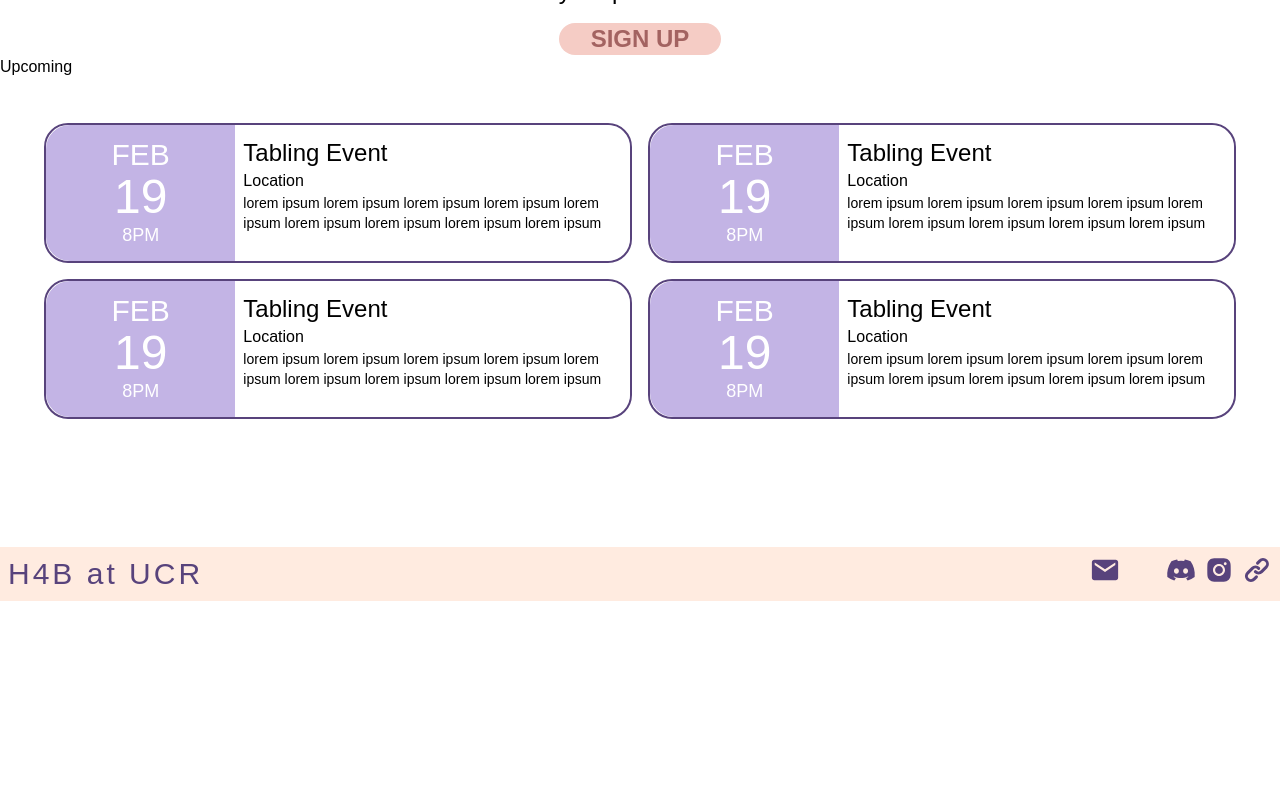
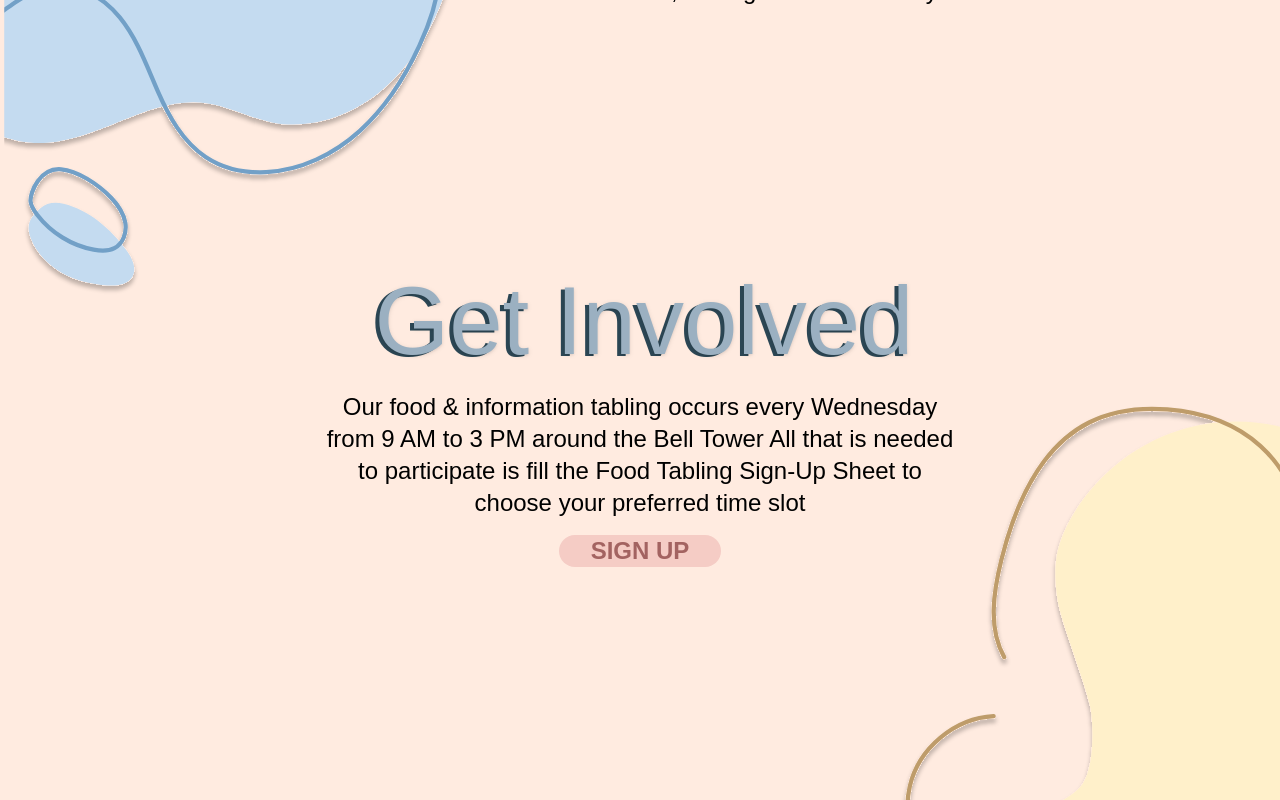
Before and after one commit to acm-ucr/h4b-website, a Next.js app: page / in a window 1280 px wide. Shown: the part 560-1360 px from the top of the page. Before the commit the page ends 1161 px from the top, so only its background shows below. Built offline with nearby package versions, Linux system fonts and the light colour scheme; some icons are missing; a web font is replaced by a local one.

Commit message:
blobs + cleanup

```diff
--- a/src/app/about/page.js
+++ b/src/app/about/page.js
@@ -1,5 +1,9 @@
 const Page = () => {
-  return <>About</>;
+  return (
+    <div className="bg-biscuits-pink bg-blobs1 md:bg-cover bg-contain bg-repeat-y">
+      About
+    </div>
+  );
 };
 
 export default Page;
--- a/src/app/board/page.js
+++ b/src/app/board/page.js
@@ -1,5 +1,9 @@
 const Page = () => {
-  return <div>Board</div>;
+  return (
+    <div className="flex flex-col bg-biscuits-green-100 bg-blobs1 md:bg-cover bg-contain bg-repeat-y">
+      Board
+    </div>
+  );
 };
 
 export default Page;
--- a/src/app/involve/page.js
+++ b/src/app/involve/page.js
@@ -4,7 +4,7 @@ import AdditionalInfo from "@/components/involvement/AdditionalInfo";
 
 const Page = () => {
   return (
-    <div>
+    <div className="flex flex-col bg-biscuits-peach bg-blobs1 md:bg-cover bg-contain bg-repeat-y">
       <Tabling />
       <FAQs />
       <AdditionalInfo />
--- a/src/app/page.js
+++ b/src/app/page.js
@@ -5,7 +5,7 @@ import Upcoming from "@/components/home/Upcoming";
 
 const Home = () => {
   return (
-    <div>
+    <div className="flex flex-col gap-y-64 bg-biscuits-peach bg-blobs1 md:bg-cover bg-contain bg-repeat-y">
       <Landing />
       <Goal />
       <Involve />
--- a/src/components/Footer.jsx
+++ b/src/components/Footer.jsx
@@ -3,7 +3,7 @@ import Link from "next/link";
 
 const Footer = () => {
   return (
-    <div className="flex  items-center p-2 mt-[10%] bg-biscuits-peach justify-between text-biscuits-purple-200 font-omc text-3xl">
+    <div className="flex  items-center p-2 bg-biscuits-peach justify-between text-biscuits-purple-200 font-omc text-3xl">
       <div className="flex tracking-widest"> H4B at UCR </div>
       <div className="flex flex-row space-x-2">
         {FOOTER.map((social, index) => (
--- a/src/components/home/UpcomingCard.jsx
+++ b/src/components/home/UpcomingCard.jsx
@@ -8,13 +8,13 @@ const UpcomingCard = ({
 }) => {
   return (
     <div>
-      <div className="grid grid-cols-3 gap-x-2 border-2 border-biscuits-purple-200 rounded-3xl">
+      <div className="grid grid-cols-3 border-2 border-biscuits-purple-200 rounded-3xl">
         <div className="grid bg-biscuits-purple-100 items-center justify-center rounded-l-3xl text-white py-3">
           <p className="text-3xl text-center font-omc">{month}</p>
           <p className="text-5xl text-center font-omc">{date}</p>
           <p className="text-lg text-center font-omc">{time}</p>
         </div>
-        <div className="bg-white rounded-r-3xl col-span-2 py-3">
+        <div className="bg-white rounded-r-3xl col-span-2 p-3">
           <p className="text-2xl font-omc">{event}</p>
           <p className="text-m font-omc">{location}</p>
           <p className="text-sm ">{description}</p>
--- a/src/components/involvement/AdditionalInfo.jsx
+++ b/src/components/involvement/AdditionalInfo.jsx
@@ -3,7 +3,7 @@ import Button from "../Button";
 const AdditionalInfo = () => {
   const name = "Info";
   return (
-    <div className="bg-biscuits-peach p-8 text-center flex flex-col items-center gap-y-10">
+    <div className="p-8 text-center flex flex-col items-center gap-y-10">
       <div className="text-6xl font-normal text-biscuits-brown-200 font-shrikhand">
         Additional {name}
       </div>
--- a/tailwind.config.js
+++ b/tailwind.config.js
@@ -34,6 +34,9 @@ module.exports = {
           textColor: "#A36361",
         },
       },
+      backgroundImage: {
+        blobs1: "url('/assets/blobs1.svg')",
+      },
     },
   },
   plugins: [],
```
Also changed, not shown: public/assets/blobs1.svg (added), public/assets/blobs_1.svg (deleted).
